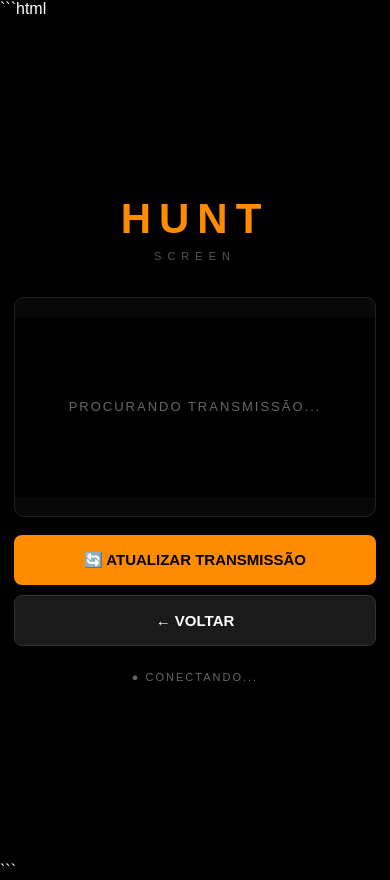
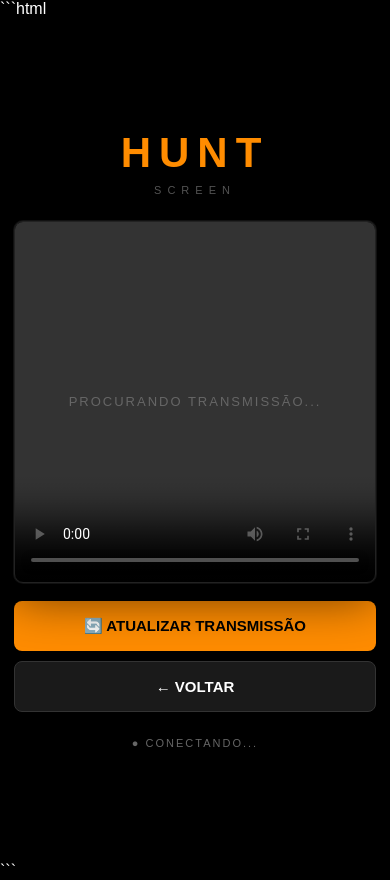
Before and after one commit to OdeHunt/hunt-screen-client, a website built with Vite: page index.html in a window 390 px wide. Both pictures are taken after a click on the button "👁️ ESPECTADOR". Built offline with nearby package versions, Linux system fonts and the light colour scheme; no server answers.

Commit message:
Melhora player do HUNT SCREEN

```diff
--- a/src/main.js
+++ b/src/main.js
@@ -38,18 +38,24 @@ if (isDiscordActivity) {
   try {
 
     patchUrlMappings([
+
       {
-        prefix: "/hunt-socket",
+        prefix:
+          "/hunt-socket",
+
         target:
           "hunt-screen-server.onrender.com"
       }
+
     ]);
 
     console.log(
       "HUNT: URL Mapping configurado"
     );
 
-  } catch (error) {
+  }
+
+  catch (error) {
 
     console.warn(
       "HUNT: erro no patchUrlMappings:",
@@ -71,6 +77,7 @@ const socket =
       ? window.location.origin
       : SERVER_URL,
     {
+
       path:
         "/hunt-socket",
 
@@ -93,6 +100,7 @@ const socket =
 
       timeout:
         20000
+
     }
   );
 
@@ -172,7 +180,7 @@ console.log(
 
 
 /* ========================================
-   TELA INICIAL
+   TELA PRINCIPAL
 ======================================== */
 
 function showHome() {
@@ -285,7 +293,9 @@ function updateHomeStatus() {
     status.textContent =
       "● SERVIDOR ONLINE";
 
-  } else {
+  }
+
+  else {
 
     status.textContent =
       "● CONECTANDO...";
@@ -347,6 +357,7 @@ function startViewer() {
         id="viewerContainer"
         class="viewer-container">
 
+
         <div
           id="viewerMessage"
           class="viewer-message">
@@ -359,8 +370,11 @@ function startViewer() {
         <video
           id="remoteVideo"
           autoplay
-          playsinline>
+          playsinline
+          controls
+          preload="none">
         </video>
+
 
       </div>
 
@@ -437,6 +451,32 @@ function startViewer() {
   }
 
 
+  /*
+   * Configurações iniciais
+   * do player.
+   */
+
+  const video =
+    document.getElementById(
+      "remoteVideo"
+    );
+
+  if (video) {
+
+    /*
+     * Volume inicial.
+     * 1 = 100%
+     */
+
+    video.volume =
+      1;
+
+    video.muted =
+      false;
+
+  }
+
+
   updateViewerStatus();
 
 
@@ -451,7 +491,9 @@ function startViewer() {
       "HUNT: viewer entrou na sala"
     );
 
-  } else {
+  }
+
+  else {
 
     console.log(
       "HUNT: aguardando Socket.IO..."
@@ -483,7 +525,9 @@ function updateViewerStatus() {
     status.textContent =
       "● CONECTADO";
 
-  } else {
+  }
+
+  else {
 
     status.textContent =
       "● CONECTANDO...";
@@ -577,7 +621,9 @@ function closeViewer() {
 
       peer.close();
 
-    } catch (error) {
+    }
+
+    catch (error) {
 
       console.warn(
         "HUNT: erro fechando Peer:",
@@ -611,7 +657,9 @@ function closeViewer() {
 
       video.pause();
 
-    } catch (error) {
+    }
+
+    catch (error) {
 
       console.warn(
         "HUNT: erro pausando vídeo:",
@@ -709,6 +757,7 @@ socket.on(
     console.error(
       "HUNT: detalhes:",
       {
+
         message:
           error?.message,
 
@@ -720,6 +769,7 @@ socket.on(
 
         type:
           error?.type
+
       }
     );
 
@@ -799,7 +849,9 @@ function createViewerPeer() {
 
       peer.close();
 
-    } catch (error) {
+    }
+
+    catch (error) {
 
       console.warn(
         "HUNT: erro fechando Peer anterior:",
@@ -820,9 +872,6 @@ function createViewerPeer() {
 
   /*
    * PEGAR CONSTRUTOR NATIVO
-   *
-   * O teste feito dentro da Discord
-   * confirmou que isso funciona.
    */
 
   const RTC =
@@ -912,7 +961,9 @@ function createViewerPeer() {
       peer
     );
 
-  } catch (error) {
+  }
+
+  catch (error) {
 
     console.error(
       "HUNT: erro criando RTCPeerConnection:",
@@ -971,7 +1022,9 @@ function createViewerPeer() {
         video.srcObject =
           event.streams[0];
 
-      } else {
+      }
+
+      else {
 
         /*
          * Fallback.
@@ -991,7 +1044,9 @@ function createViewerPeer() {
             video.srcObject =
               stream;
 
-          } catch (error) {
+          }
+
+          catch (error) {
 
             console.error(
               "HUNT: erro criando MediaStream:",
@@ -1005,6 +1060,25 @@ function createViewerPeer() {
       }
 
 
+      /*
+       * Volume normal.
+       */
+
+      video.volume =
+        1;
+
+
+      /*
+       * Não colocar muted aqui.
+       *
+       * Assim o controle de volume
+       * funciona normalmente.
+       */
+
+      video.muted =
+        false;
+
+
       video.play()
         .then(
           () => {
@@ -1019,7 +1093,7 @@ function createViewerPeer() {
           error => {
 
             console.warn(
-              "HUNT: autoplay bloqueado:",
+              "HUNT: reprodução automática bloqueada:",
               error
             );
 
@@ -1080,11 +1154,13 @@ function createViewerPeer() {
       socket.emit(
         "webrtc-ice-candidate",
         {
+
           target:
             broadcasterId,
 
           candidate:
             event.candidate
+
         }
       );
 
@@ -1317,7 +1393,9 @@ socket.on(
               candidate
             );
 
-          } catch (error) {
+          }
+
+          catch (error) {
 
             console.warn(
               "HUNT: erro ICE pendente:",
@@ -1380,7 +1458,9 @@ socket.on(
         "HUNT: ANSWER enviada"
       );
 
-    } catch (error) {
+    }
+
+    catch (error) {
 
       console.error(
         "HUNT: erro processando OFFER:",
@@ -1478,7 +1558,9 @@ socket.on(
         "HUNT: ICE aplicado"
       );
 
-    } catch (error) {
+    }
+
+    catch (error) {
 
       console.error(
         "HUNT: erro aplicando ICE:",
--- a/src/style.css
+++ b/src/style.css
@@ -2,25 +2,43 @@
   box-sizing: border-box;
 }
 
+
 html,
 body,
 #app {
+
   margin: 0;
+
   width: 100%;
+
   min-height: 100%;
+
   background: #000;
+
 }
 
+
 body {
+
   min-height: 100vh;
+
   background: #000;
+
   color: #fff;
-  font-family: Arial, Helvetica, sans-serif;
+
+  font-family:
+    Arial,
+    Helvetica,
+    sans-serif;
+
 }
+
 
 button,
 select {
+
   font-family: inherit;
+
 }
 
 
@@ -29,17 +47,25 @@ select {
 ======================================== */
 
 .hunt-screen {
+
   width: 100%;
+
   min-height: 100vh;
 
   display: flex;
+
   flex-direction: column;
+
   align-items: center;
+
   justify-content: center;
 
-  padding: 30px 20px;
+  padding:
+    30px
+    20px;
 
   background: #000;
+
 }
 
 
@@ -48,19 +74,27 @@ select {
 ======================================== */
 
 .hunt-logo {
+
   color: #ff8c00;
 
-  font-size: clamp(42px, 8vw, 70px);
+  font-size:
+    clamp(
+      42px,
+      8vw,
+      70px
+    );
 
   font-weight: 900;
 
   letter-spacing: 12px;
 
   line-height: 1;
+
 }
 
 
 .hunt-subtitle {
+
   margin-top: 10px;
 
   color: #555;
@@ -68,6 +102,7 @@ select {
   font-size: 13px;
 
   letter-spacing: 9px;
+
 }
 
 
@@ -76,7 +111,12 @@ select {
 ======================================== */
 
 .hunt-menu {
-  width: min(500px, 90%);
+
+  width:
+    min(
+      500px,
+      90%
+    );
 
   margin-top: 45px;
 
@@ -85,6 +125,7 @@ select {
   flex-direction: column;
 
   gap: 14px;
+
 }
 
 
@@ -93,9 +134,12 @@ select {
 ======================================== */
 
 .hunt-button {
+
   width: 100%;
 
-  padding: 16px 24px;
+  padding:
+    16px
+    24px;
 
   border: 0;
 
@@ -115,27 +159,37 @@ select {
     transform 0.15s ease,
     filter 0.15s ease,
     opacity 0.15s ease;
+
 }
 
 
 .hunt-button:hover {
+
   filter: brightness(1.15);
 
-  transform: translateY(-1px);
+  transform:
+    translateY(-1px);
+
 }
 
 
 .hunt-button:active {
-  transform: translateY(0);
+
+  transform:
+    translateY(0);
+
 }
 
 
 .hunt-button.secondary {
+
   background: #1a1a1a;
 
   color: #fff;
 
-  border: 1px solid #333;
+  border:
+    1px solid #333;
+
 }
 
 
@@ -144,6 +198,7 @@ select {
 ======================================== */
 
 .hunt-status {
+
   margin-top: 25px;
 
   color: #666;
@@ -153,6 +208,7 @@ select {
   letter-spacing: 2px;
 
   text-align: center;
+
 }
 
 
@@ -161,7 +217,23 @@ select {
 ======================================== */
 
 .viewer-container {
-  width: min(1000px, 94%);
+
+  /*
+   * Antes era muito largo.
+   *
+   * Agora temos uma área 4:3,
+   * deixando o player visualmente
+   * mais quadrado.
+   */
+
+  width:
+    min(
+      850px,
+      92vw
+    );
+
+  aspect-ratio:
+    4 / 3;
 
   margin-top: 35px;
 
@@ -169,36 +241,82 @@ select {
 
   background: #080808;
 
-  border: 1px solid #222;
+  border:
+    1px solid #222;
 
-  border-radius: 10px;
+  border-radius: 12px;
 
   overflow: hidden;
-
-  min-height: 300px;
 
   display: flex;
 
   align-items: center;
 
   justify-content: center;
+
+  box-shadow:
+    0 0 0 1px #111,
+    0 15px 50px rgba(
+      0,
+      0,
+      0,
+      0.6
+    );
+
 }
 
 
+/* ========================================
+   VIDEO
+======================================== */
+
 #remoteVideo {
+
   width: 100%;
 
-  max-height: 70vh;
+  height: 100%;
 
   display: block;
 
   background: #000;
 
+  /*
+   * Mantém a imagem inteira.
+   *
+   * Se a transmissão for 16:9,
+   * ela ficará centralizada dentro
+   * do player 4:3 sem ser cortada.
+   */
+
   object-fit: contain;
+
 }
 
 
+/*
+ * O navegador cria automaticamente
+ * os controles abaixo porque o elemento
+ * possui "controls".
+ *
+ * Isso fornece:
+ *
+ * ▶ Play
+ * 🔊 Volume
+ * 🔇 Mudo
+ * ⏱ Barra
+ * ⛶ Fullscreen
+ *
+ * sem precisarmos recriar um player
+ * manualmente.
+ */
+
+
+/* ========================================
+   MENSAGEM DO VIEWER
+======================================== */
+
 .viewer-message {
+
   position: absolute;
 
   inset: 0;
@@ -222,6 +340,7 @@ select {
   z-index: 2;
 
   pointer-events: none;
+
 }
 
 
@@ -230,7 +349,12 @@ select {
 ======================================== */
 
 .viewer-controls {
-  width: min(1000px, 94%);
+
+  width:
+    min(
+      850px,
+      92vw
+    );
 
   margin-top: 18px;
 
@@ -241,13 +365,16 @@ select {
   gap: 10px;
 
   flex-wrap: wrap;
+
 }
 
 
 .viewer-controls .hunt-button {
+
   width: auto;
 
   min-width: 190px;
+
 }
 
 
@@ -255,48 +382,90 @@ select {
    RESPONSIVO
 ======================================== */
 
-@media (max-width: 600px) {
+@media (max-width: 700px) {
 
   .hunt-screen {
-    padding: 20px 14px;
+
+    padding:
+      20px
+      14px;
+
   }
 
 
   .hunt-logo {
+
     font-size: 42px;
 
     letter-spacing: 8px;
+
   }
 
 
   .hunt-subtitle {
+
     font-size: 11px;
 
     letter-spacing: 6px;
+
   }
 
 
   .hunt-menu {
+
     margin-top: 35px;
+
   }
 
 
   .viewer-container {
+
     width: 100%;
 
-    min-height: 220px;
+    /*
+     * Mantém o player mais quadrado
+     * também no celular.
+     */
+
+    aspect-ratio:
+      4 / 3;
+
+    margin-top: 25px;
+
+    border-radius: 9px;
+
   }
 
 
   .viewer-controls {
+
     width: 100%;
 
     flex-direction: column;
+
   }
 
 
   .viewer-controls .hunt-button {
+
     width: 100%;
+
   }
 
 }
+
+
+/* ========================================
+   TELAS MUITO PEQUENAS
+======================================== */
+
+@media (max-width: 420px) {
+
+  .viewer-container {
+
+    aspect-ratio:
+      1 / 1;
+
+  }
+
+}
```
